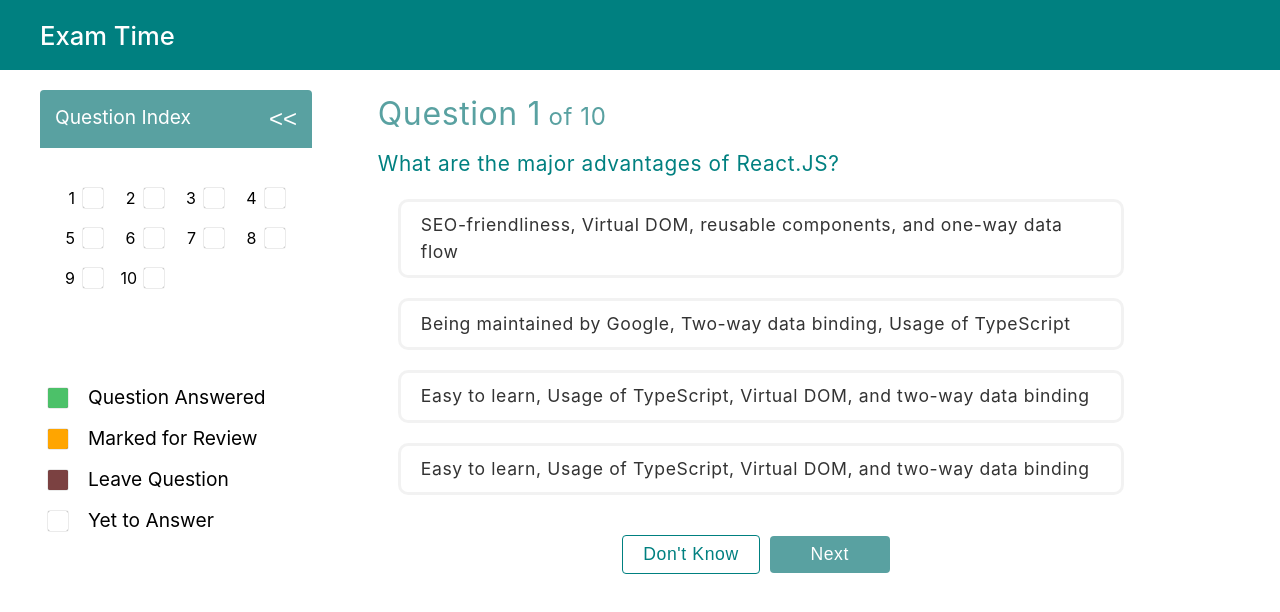
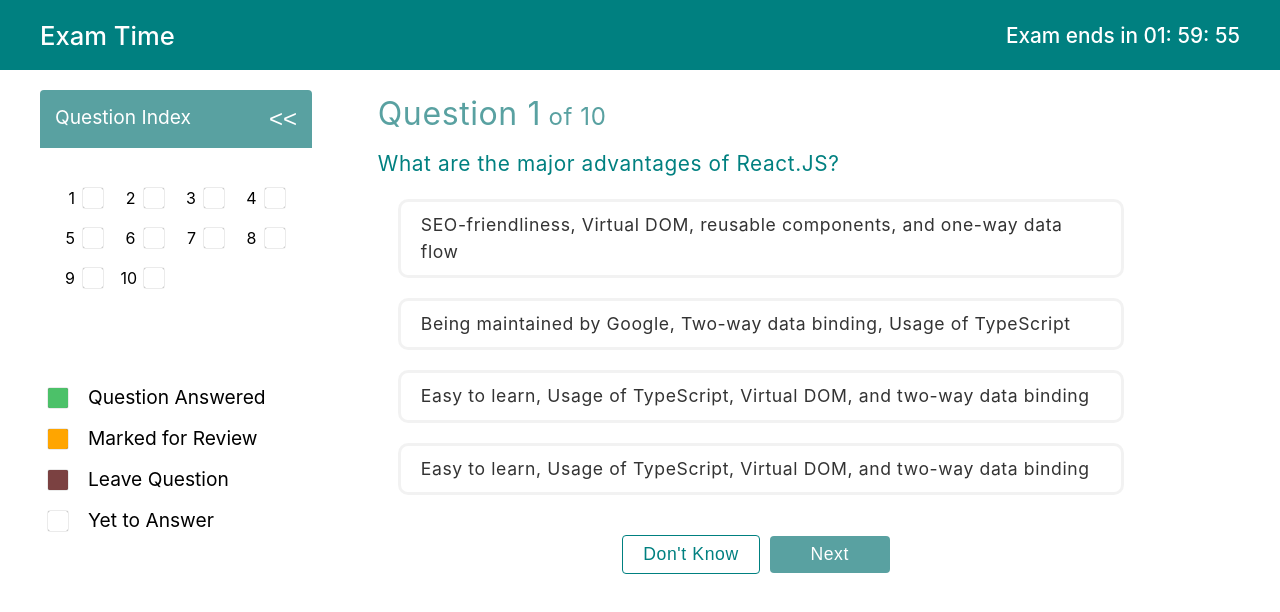
Before and after one commit to developernik18/examination, a React (Create React App) app: page / in a window 1280 px wide. Shown: the top 612 px of the page. Built offline with nearby package versions, Linux system fonts and the light colour scheme; the HTML template or start-up script is replaced by a standard one.

Commit message:
created timer to track examination time

```diff
--- a/src/component/header/Header.jsx
+++ b/src/component/header/Header.jsx
@@ -1,11 +1,15 @@
+import Timer from '../timer/Timer';
 import './header.css';
 
 export default function Header() {
   return (
     <div className='headerContainer'>
-      <div className="container">
+      <div className="container headerItemsContainer">
         <div className="logo">
           Exam Time
+        </div>
+        <div className="timer">
+          <Timer />
         </div>
       </div>
     </div>
--- a/src/component/header/header.css
+++ b/src/component/header/header.css
@@ -8,3 +8,13 @@
   font-size: 1.6rem;
   font-weight: 500;
 }
+
+.headerItemsContainer {
+  display: flex;
+  justify-content: space-between;
+  align-items: center;
+}
+
+.timer {
+  font-size: 1.3rem;
+}
--- /dev/null
+++ b/src/component/timer/Timer.jsx
@@ -0,0 +1,45 @@
+import { useEffect, useState } from "react";
+import "./timer.css";
+
+const millisecondsToSeconds = 1000;
+const secondsToMinutes = 60;
+const minutesToHours = 60;
+const totalTimeInSeconds = 7200;
+const deadline =
+  new Date().getTime() + totalTimeInSeconds * millisecondsToSeconds;
+
+export default function Timer() {
+  const [hours, setHours] = useState(0);
+  const [minutes, setMinutes] = useState(0);
+  const [seconds, setSeconds] = useState(0);
+
+  const getTime = (deadline) => {
+    const time = deadline - Date.now();
+    console.log(time);
+    setHours(
+      Math.floor(
+        time / (millisecondsToSeconds * secondsToMinutes * minutesToHours)
+      )
+    );
+    setMinutes(
+      Math.floor(
+        (time / (millisecondsToSeconds * secondsToMinutes)) % minutesToHours
+      )
+    );
+    setSeconds(Math.floor((time / millisecondsToSeconds) % secondsToMinutes));
+  };
+
+  useEffect(() => {
+    const interval = setInterval(() => getTime(deadline), 1000);
+
+    return () => clearInterval(interval);
+  }, []);
+
+  return (
+    <div>
+      Exam ends in {hours.toString().length < 2 ? `0${hours}` : hours}
+      : {minutes.toString().length < 2 ? `0${minutes}` : minutes}
+      : {seconds.toString().length < 2 ? `0${seconds}` : seconds}
+    </div>
+  );
+}
```
Also changed, not shown: src/component/timer/timer.css (added).
